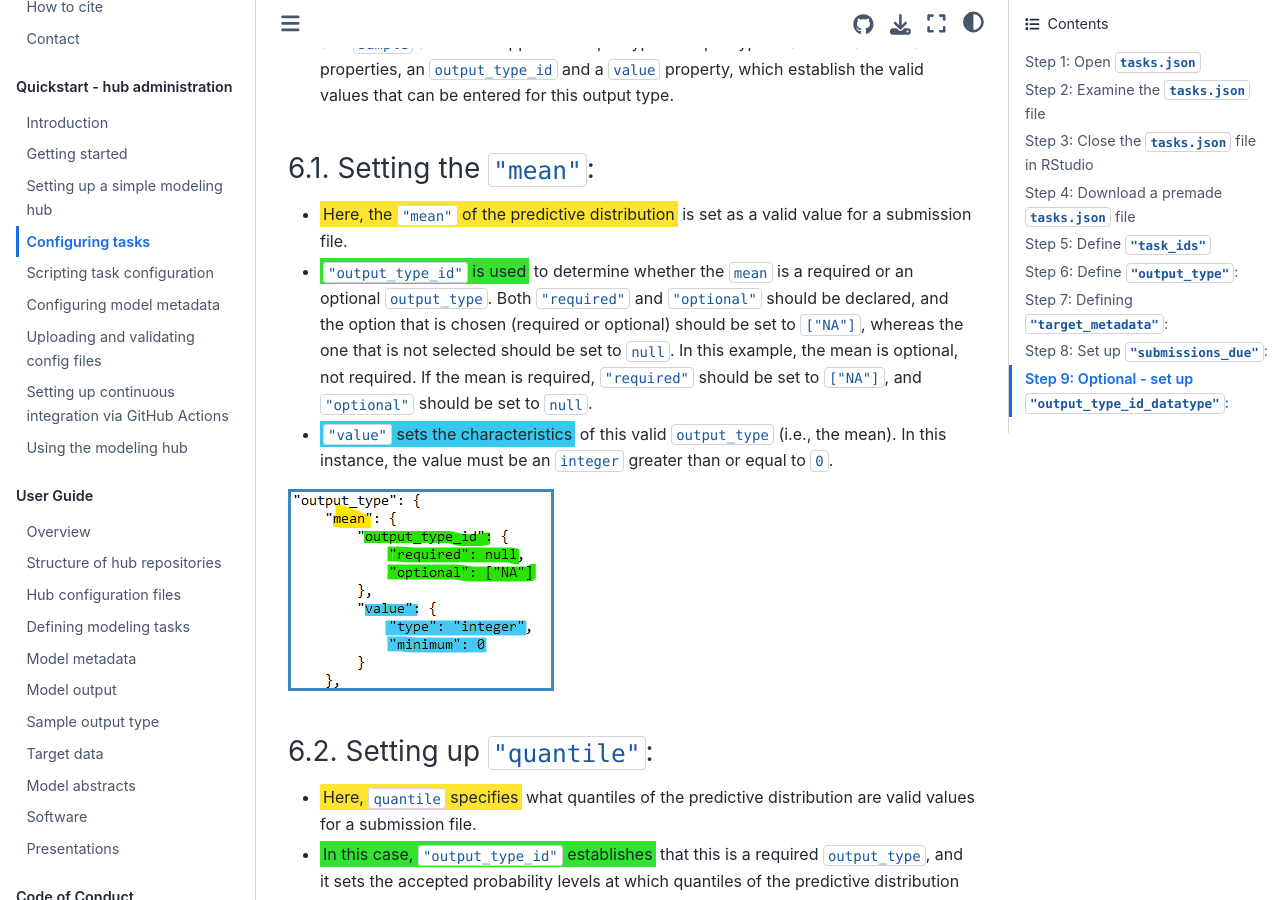
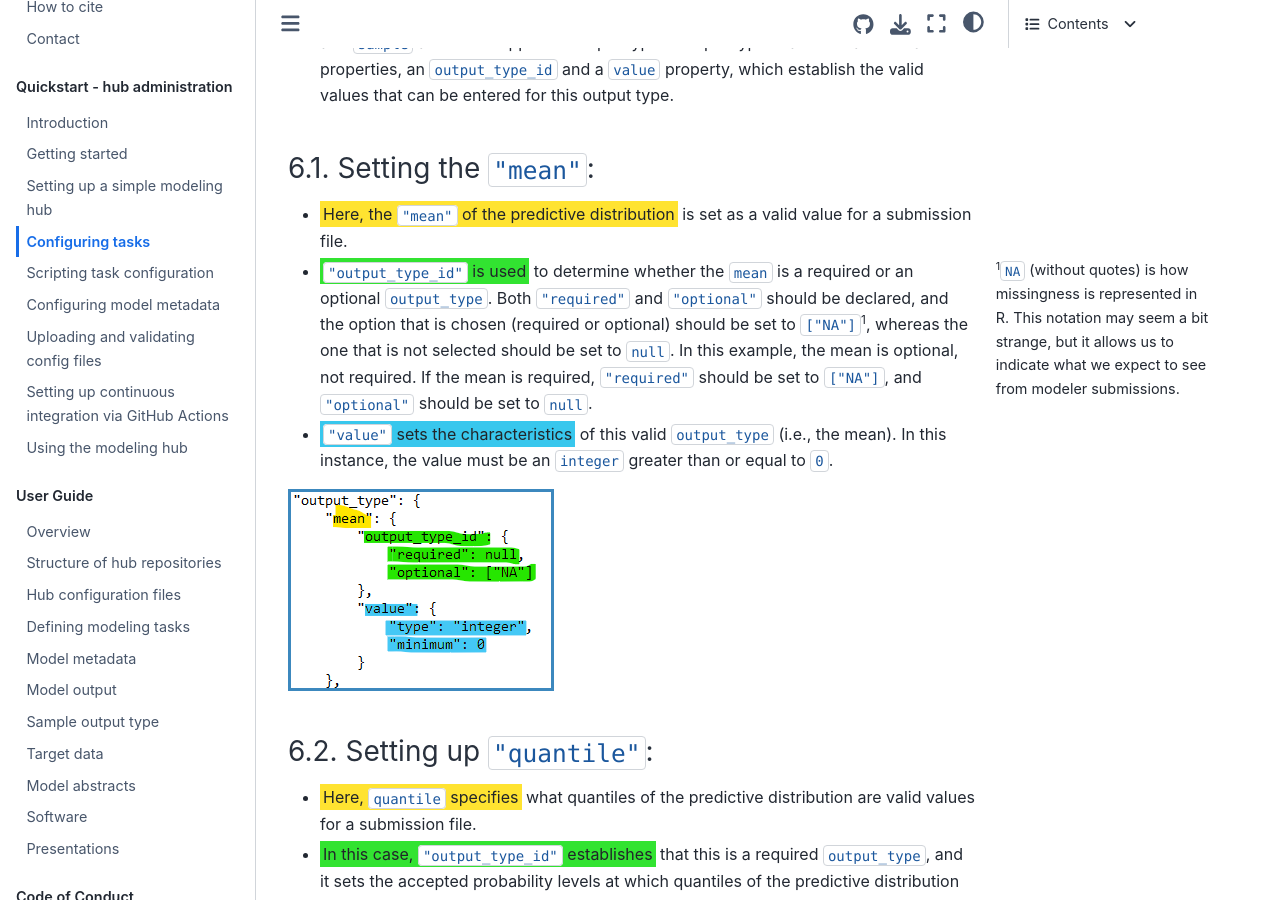
Before and after one commit to hubverse-org/hubDocs, a Sphinx documentation site: the page built from docs/source/quickstart-hub-admin/tasks-config.md, in a window 1280 px wide and 900 px high, scrolled down 6755 px. Built offline with Sphinx 7.4.7 and the Sphinx Book theme 1.1.4, drawn with Linux system fonts in a browser that asks for light colours; comment, search, counter and statistics services are not loaded.

Commit message:
add NA explanation in quickstart

````diff
--- a/docs/source/quickstart-hub-admin/tasks-config.md
+++ b/docs/source/quickstart-hub-admin/tasks-config.md
@@ -186,8 +186,10 @@
 
 ### 6.1. Setting the `"mean"`:
 - <mark style="background-color: #FFE331">Here, the `"mean"` of the predictive distribution</mark> is set as a valid value for a submission file.
-- <mark style="background-color: #32E331">`"output_type_id"` is used</mark> to determine whether the `mean` is a required or an optional `output_type`. Both `"required"` and `"optional"` should be declared, and the option that is chosen (required or optional) should be set to `["NA"]`, whereas the one that is not selected should be set to `null`. In this example, the mean is optional, not required. If the mean is required, `"required"` should be set to `["NA"]`, and `"optional"` should be set to `null`.
+- <mark style="background-color: #32E331">`"output_type_id"` is used</mark> to determine whether the `mean` is a required or an optional `output_type`. Both `"required"` and `"optional"` should be declared, and the option that is chosen (required or optional) should be set to `["NA"]`[^missy], whereas the one that is not selected should be set to `null`. In this example, the mean is optional, not required. If the mean is required, `"required"` should be set to `["NA"]`, and `"optional"` should be set to `null`.
 - <mark style="background-color: #38C7ED">`"value"` sets the characteristics</mark> of this valid `output_type` (i.e., the mean). In this instance, the value must be an `integer` greater than or equal to `0`.
+
+[^missy]: `NA` (without quotes) is how missingness is represented in R. This notation may seem a bit strange, but it allows us to indicate what we expect to see from modeler submissions.
 
 ```{image} ../images/tasks-schema-6-1.png
 :alt: Some more lines of code in the tasks.json file
````
